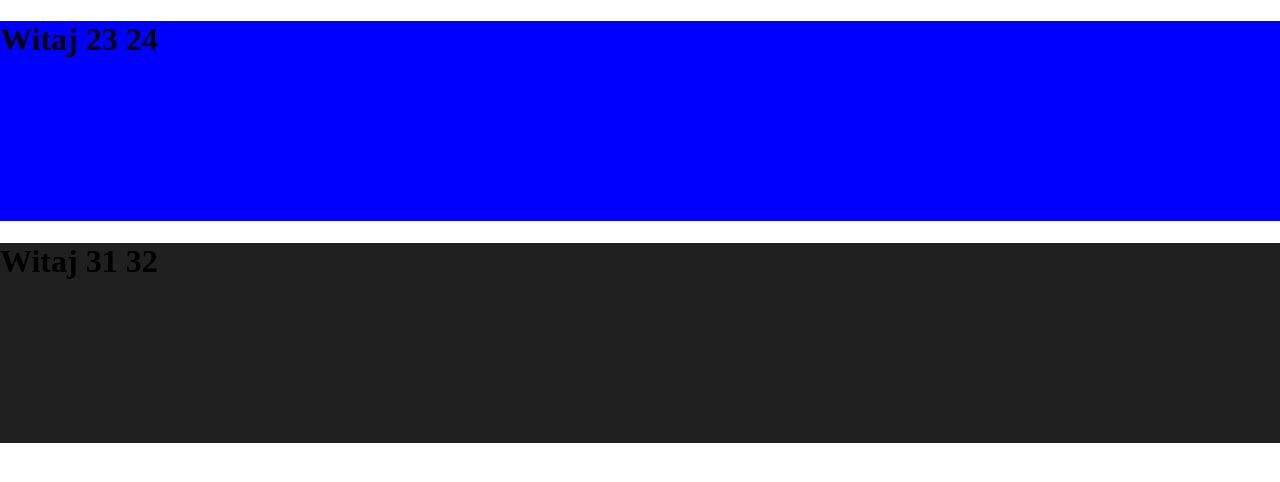
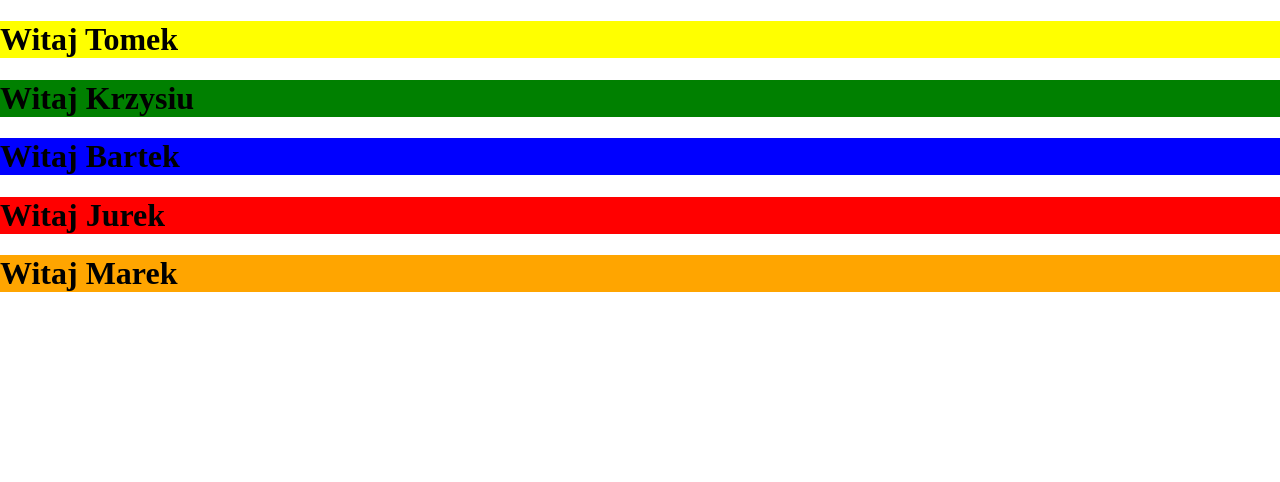
Before and after one commit to Zawr-web/Bartek-App, a React (Create React App) app: page / in a window 1280 px wide. Shown: the top 482 px of the page. Built offline with nearby package versions, Linux system fonts and the light colour scheme.

Commit message:
updated code from 17.12.2019

```diff
--- a/src/App.js
+++ b/src/App.js
@@ -9,16 +9,24 @@ class App extends Component{
     // this.props.dispatch({ type: 'CHANGE_PATH', path: this.props.location.pathname});
 
     this.state={
+
     }
   }
-
+// #a87732
   render(){
 
+    let arrayOfData = [{name: "Tomek", color: "yellow"}, {name:"Krzysiu", color: "green"}, {name:"Bartek", color: "blue"}, {name:"Jurek", color: "red"}, {name:"Marek", color: "orange"}];
+    let slajder;
+    let slajders =[];
+    for (let i = 0; i < arrayOfData.length; i++) {
+      console.log(arrayOfData[i].color);
+      slajder = <Slajder imie = {arrayOfData[i].name} hex = {arrayOfData[i].color} />
+      slajders.push(slajder);
+    }
 
     return (
       <div id="main-view">
-        <Slajder number = {23} number2 = {24} color = {false} />
-        <Slajder number = {31} number2 = {32} color = {true} />
+        {slajders}
       </div>
     );
   }
--- a/src/slajder.js
+++ b/src/slajder.js
@@ -17,17 +17,13 @@ class Slajder extends Component{
 
   selectSlajder(color){
     let slajder;
-    if(color){
-      slajder = <div id="content" className="slajderStyle2">
-                <h1>Witaj {this.props.number} {this.props.number2}</h1>
-                </div>
-    }else{
-      setTimeout(2000);
-      console.log("STAN", this.state.number2);
-      slajder = <div id="content" className="slajderStyle">
-                <h1>Witaj {this.props.number} {this.props.number2}</h1>
-                </div>
+    let newStyle={
+      backgroundColor: this.props.hex
     }
+
+    slajder = <div id="content" style={newStyle}>
+              <h1>Witaj {this.props.imie}</h1>
+              </div>
     return slajder;
 
   }
```
